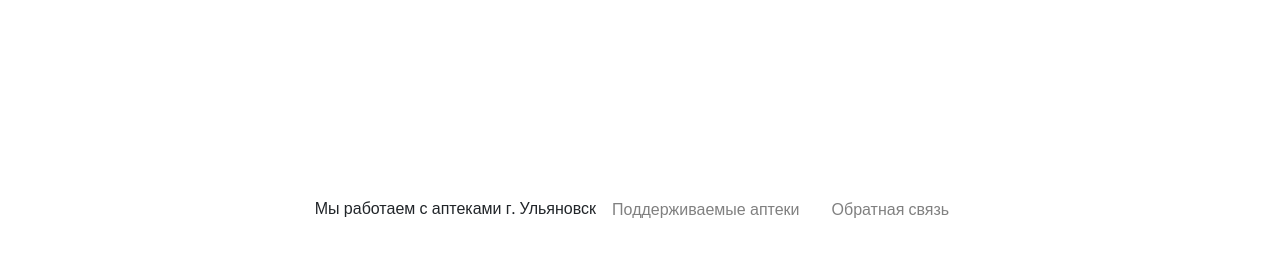
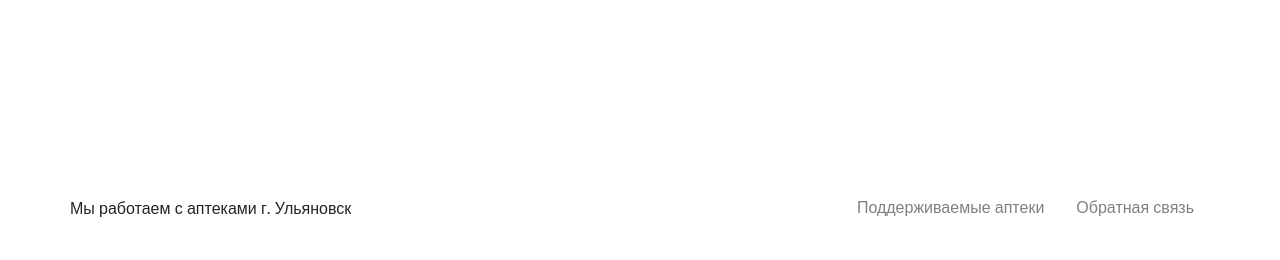
Before and after one commit to duseth/SPA, a Django app: page / in a window 1280 px wide. Shown: the part 540-800 px from the top of the page. Run offline with Django 3.2, Linux system fonts and the light colour scheme.

Commit message:
change footer

```diff
--- a/SPA_app/templates/footer.html
+++ b/SPA_app/templates/footer.html
@@ -1,14 +1,19 @@
 <footer class="footer">
-
-    <div class="d-flex flex-row justify-content-center align-items-center">
-        <h6 style="text-align: center; margin: 20px 0;">Мы работаем с аптеками г. Ульяновск</h6>
-        <div class="p-3 text-secondary">
-            <a class="underline" href="{% url 'SPA_app:pharmacies' %}">Поддерживаемые аптеки</a>
+<div class="container">
+    <div class="d-flex flex-row justify-content-between">
+        <div class="d-flex">
+            <h6 style="text-align: center; margin: 20px 0;">Мы работаем с аптеками г. Ульяновск</h6>
         </div>
-        <div class="p-3 text-secondary">
-            <a class="underline" href="{% url 'SPA_app:contacts' %}">Обратная связь</a>
+        <div class="d-flex">
+            <div class="p-3 text-secondary">
+                <a class="underline" href="/pharmacies">Поддерживаемые аптеки</a>
+            </div>
+            <div class="p-3 text-secondary">
+                <a class="underline" href="/contacts">Обратная связь</a>
+            </div>
         </div>
     </div>
+</div>
 </footer>
 <script src="https://cdn.jsdelivr.net/npm/@popperjs/core@2.9.2/dist/umd/popper.min.js"
         integrity="sha384-IQsoLXl5PILFhosVNubq5LC7Qb9DXgDA9i+tQ8Zj3iwWAwPtgFTxbJ8NT4GN1R8p"
```
